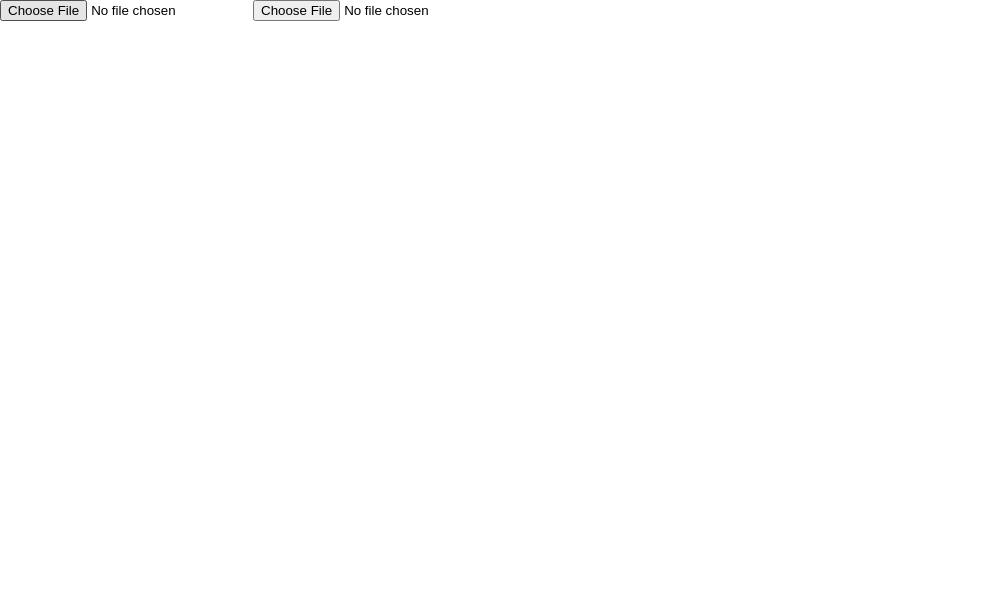
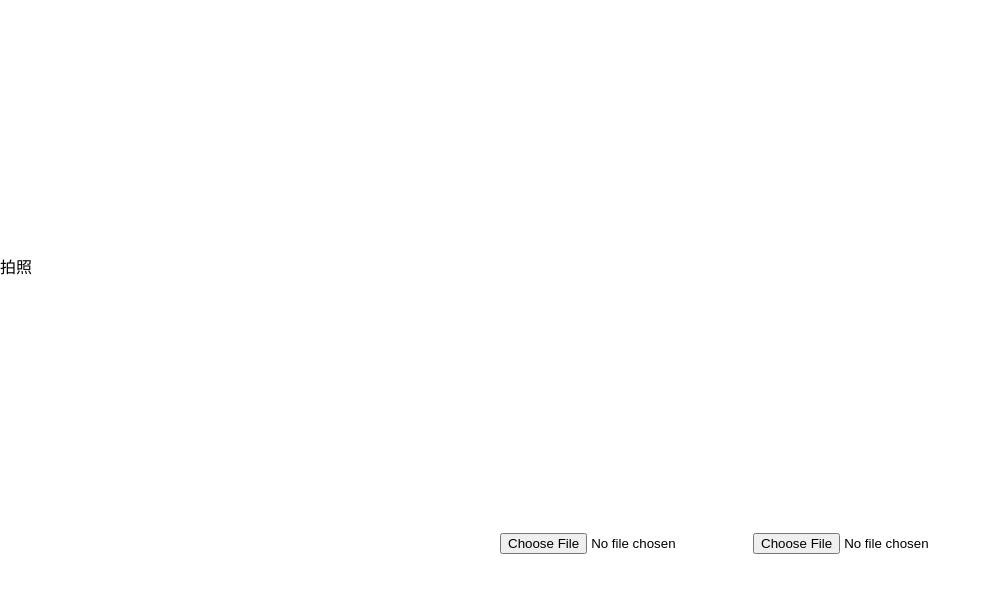
Before and after one commit to Dchih/blog, a Vue app: page /content/mirror in a window 1280 px wide. Shown: the top 592 px of the page, without its empty margins (0-991 px from the left). Built offline with nearby package versions, Linux system fonts and the light colour scheme.

Commit message:
auto reload page after deploy5

```diff
--- a/src/views/mirror/index.vue
+++ b/src/views/mirror/index.vue
@@ -31,9 +31,9 @@ import { onMounted } from 'vue';
 
 <template>
   <div class="delete-overflow">
-    <!-- <video></video>
+    <video></video>
     <div id="capture">拍照</div>
-    <canvas id="canvas"></canvas>  -->
+    <canvas id="canvas"></canvas>
     <input type="file" accept="image/*">
     <input type="file" >
   </div>
```
